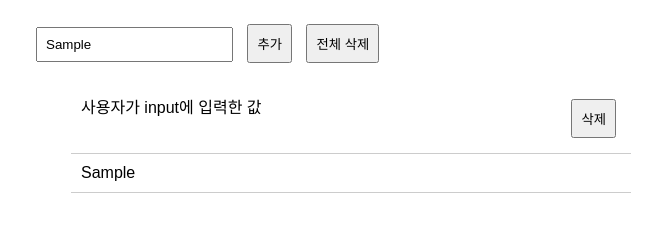
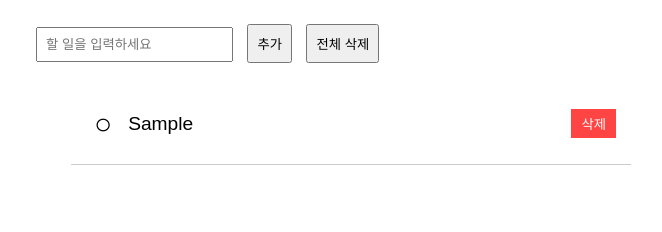
Before and after one commit to jayoung9978/oz-lecture, a plain HTML site: page 3.java/day13/todo-app/index.html in a window 1280 px wide. Both pictures are taken after typing "Sample" into the empty fields and a click on the button "추가". Shown: the part 70-302 px from the top of the page, without its empty margins (309-971 px from the left). Drawn offline with Linux system fonts and the light colour scheme.

Commit message:
todo-app

```diff
--- a/3.java/day13/todo-app/dom-assignment.js
+++ b/3.java/day13/todo-app/dom-assignment.js
@@ -1,56 +1,109 @@
-// 과제:
-// HTML 파일에 연결하여 브라우저에서 실행하세요
+// DOM 요소 선택
+const TASK_INPUT = document.getElementById("taskInput");
+const ADD_BUTTON = document.getElementById("addButton");
+const TASK_LIST = document.getElementById("taskList");
+const CLEAR_BUTTON = document.getElementById("clearButton");
 
-// DOM 요소 선택
-const taskInput = document.getElementById("taskInput");
-const addButton = document.getElementById("addButton");
-const taskList = document.getElementById("taskList");
-const clearButton = document.getElementById("clearButton");
+// 할 일 요소 생성 함수
+function createTaskElement(taskText, isCompleted = false) {
+	const LI = document.createElement("li");
+	LI.className = "task-item";
 
-// 입력값 검증 및 할 일 추가 함수
+	const completeButton = document.createElement("button");
+	completeButton.className = "complete-button";
+	completeButton.innerHTML = isCompleted ? "&#9679;" : "&#9675;";
+
+	const SPAN = document.createElement("span");
+	SPAN.textContent = taskText;
+	if (isCompleted) SPAN.classList.add("completed");
+
+	completeButton.addEventListener("click", function () {
+		SPAN.classList.toggle("completed");
+		const completed = SPAN.classList.contains("completed");
+		completeButton.innerHTML = completed ? "&#9679;" : "&#9675;";
+		saveTasks();
+		sortTasks();
+	});
+
+	const deleteButton = document.createElement("button");
+	deleteButton.textContent = "삭제";
+	deleteButton.className = "delete-button";
+	deleteButton.addEventListener("click", function () {
+		TASK_LIST.removeChild(LI);
+		saveTasks();
+	});
+
+	LI.appendChild(completeButton);
+	LI.appendChild(SPAN);
+	LI.appendChild(deleteButton);
+
+	return LI;
+}
+
+// 할 일 목록 저장 (완료 상태 포함)
+function saveTasks() {
+	const tasks = [];
+	document.querySelectorAll(".task-item").forEach((li) => {
+		const span = li.querySelector("span");
+		const completed = span.classList.contains("completed");
+		tasks.push({ text: span.textContent, completed });
+	});
+	localStorage.setItem("tasks", JSON.stringify(tasks));
+}
+
+// 할 일 목록 불러오기 (완료 상태 포함)
+function loadTasks() {
+	TASK_LIST.innerHTML = ""; // 기존 목록 비우기
+	const tasks = JSON.parse(localStorage.getItem("tasks") || "[]");
+	tasks.forEach((task) => {
+		const LI = createTaskElement(task.text, task.completed);
+		TASK_LIST.appendChild(LI);
+	});
+	sortTasks();
+}
+
+// 할 일 추가 함수
 function addTask() {
-	const taskText = taskInput.value.trim();
-
-	// 입력값이 비어있는지 확인 (유효성 검증) early-return;
-	console.log(taskText);
-	if (taskText === "") {
+	const TASK_TEXT = TASK_INPUT.value.trim();
+	TASK_INPUT.value = ""; // 입력값을 바로 비워줌
+	if (TASK_TEXT === "") {
 		alert("할일을 입력해주세요");
 		return;
 	}
-
-	// 새로운 리스트 아이템 생성
-	const li = document.createElement("li");
-	li.className = "task-item";
-
-	// 할 일 텍스트 추가
-	const span = document.createElement("span");
-	span.textContent = taskText;
-
-	// 삭제 버튼 생성
-	//   const deleteButton = ~~~~~
-
-	// 삭제 버튼 이벤트 리스너
-	//   deleteButton.addEventListener("click", function () {
-	//     taskList.removeChild(li);
-	//   });
-
-	// 완료 상태 토글 이벤트 리스너
-	//   addEventListener
-	// span.classList.toggle("completed")
-
-	// 요소 조립
-	li.appendChild(span);
-	taskList.appendChild(li);
-
-	// 입력창 초기화
+	const LI = createTaskElement(TASK_TEXT, false);
+	TASK_LIST.appendChild(LI);
+	saveTasks();
+	sortTasks();
 }
 
-// 모든 할 일 삭제 함수
-function clearAllTasks() {}
+// 완료된 할 일 아래로 정렬
+function sortTasks() {
+	const items = Array.from(TASK_LIST.children);
+	items.sort((a, b) => {
+		const aCompleted = a.querySelector("span").classList.contains("completed");
+		const bCompleted = b.querySelector("span").classList.contains("completed");
+		return aCompleted - bCompleted;
+	});
+	items.forEach((item) => TASK_LIST.appendChild(item));
+}
 
-// 추가 버튼 클릭 이벤트 적용
-addButton.addEventListener("click", addTask);
+// 전체 삭제 함수
+function clearAllTasks() {
+	TASK_LIST.innerHTML = "";
+	localStorage.removeItem("tasks");
+	TASK_INPUT.value = "";
+}
 
-// 입력창에서 Enter 키 이벤트 적용 (event.key === 'Enter')
+// 이벤트 연결
+ADD_BUTTON.addEventListener("click", addTask);
 
-// 전체 삭제 버튼 클릭 이벤트 적용
+TASK_INPUT.addEventListener("keydown", function (event) {
+	// 한글 조합 중에는 addTask 실행하지 않음
+	if (event.key === "Enter" && !event.isComposing) {
+		event.preventDefault();
+		addTask();
+	}
+});
+
+CLEAR_BUTTON.addEventListener("click", clearAllTasks);
+window.addEventListener("DOMContentLoaded", loadTasks);
--- a/3.java/day13/todo-app/index.html
+++ b/3.java/day13/todo-app/index.html
@@ -4,6 +4,17 @@
 		<meta charset="UTF-8" />
 		<title>할 일 목록 앱</title>
 		<style>
+			.task-item {
+				display: flex;
+				align-items: center;
+				padding: 10px;
+				border-bottom: 1px solid #ccc;
+			}
+			.task-item span {
+				flex-grow: 1;
+				font-size: 1.2rem;
+			}
+			/* 둥근 완료 버튼 스타일 */
 			.container {
 				max-width: 600px;
 				margin: 20px auto;
@@ -15,9 +26,18 @@
 				padding: 10px;
 				border-bottom: 1px solid #ccc;
 			}
+			/* 둥근 완료 버튼 스타일 */
+			.complete-button {
+				background: none;
+				border: none;
+				font-size: 30px;
+				cursor: pointer;
+				margin-right: 8px;
+				vertical-align: middle;
+			}
 			.completed {
 				text-decoration: line-through;
-				color: #888;
+				color: #aaa;
 			}
 			.delete-button {
 				background-color: #ff4444;
@@ -45,9 +65,7 @@
 				<button id="clearButton">전체 삭제</button>
 			</div>
 			<ul id="taskList">
-				<li class="task-item">
-					<span>사용자가 input에 입력한 값</span><button>삭제</button>
-				</li>
+				<li class="task-item"></li>
 			</ul>
 		</div>
 		<script src="dom-assignment.js"></script>
```
Also changed, not shown: 1 other file.
